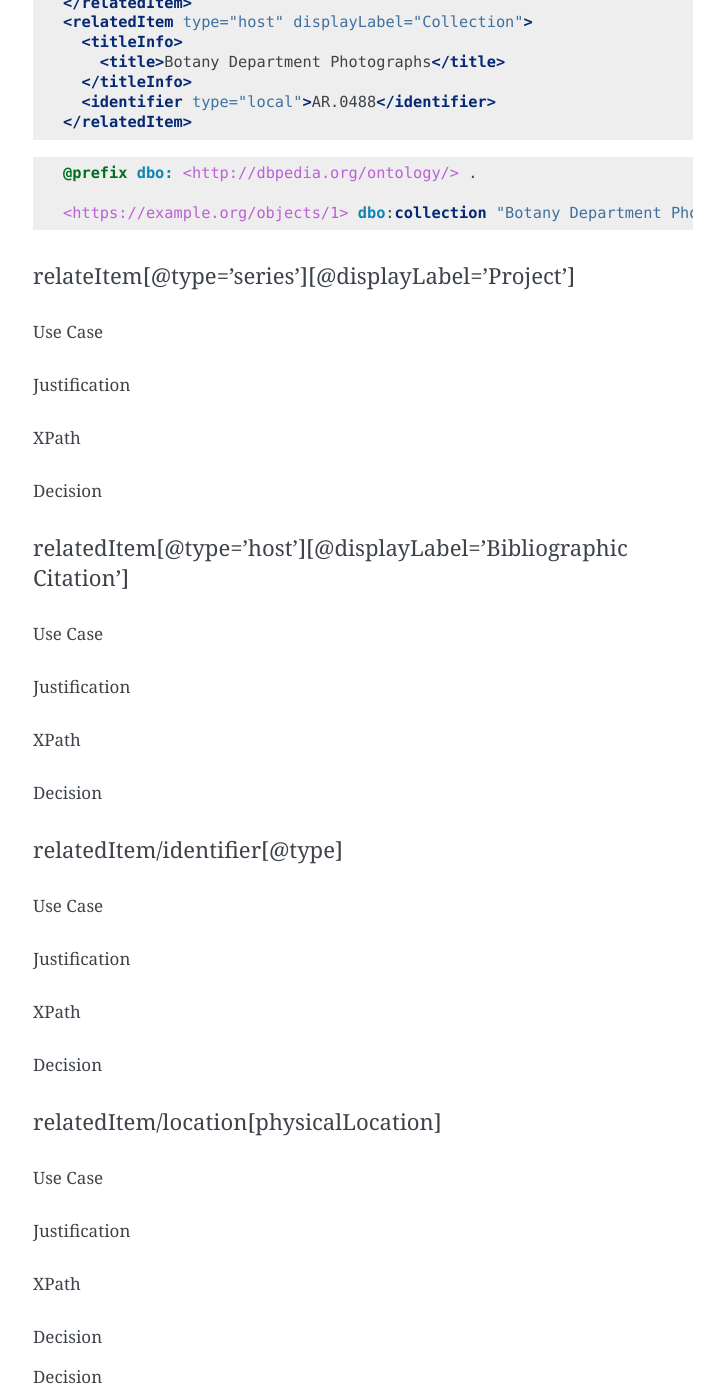
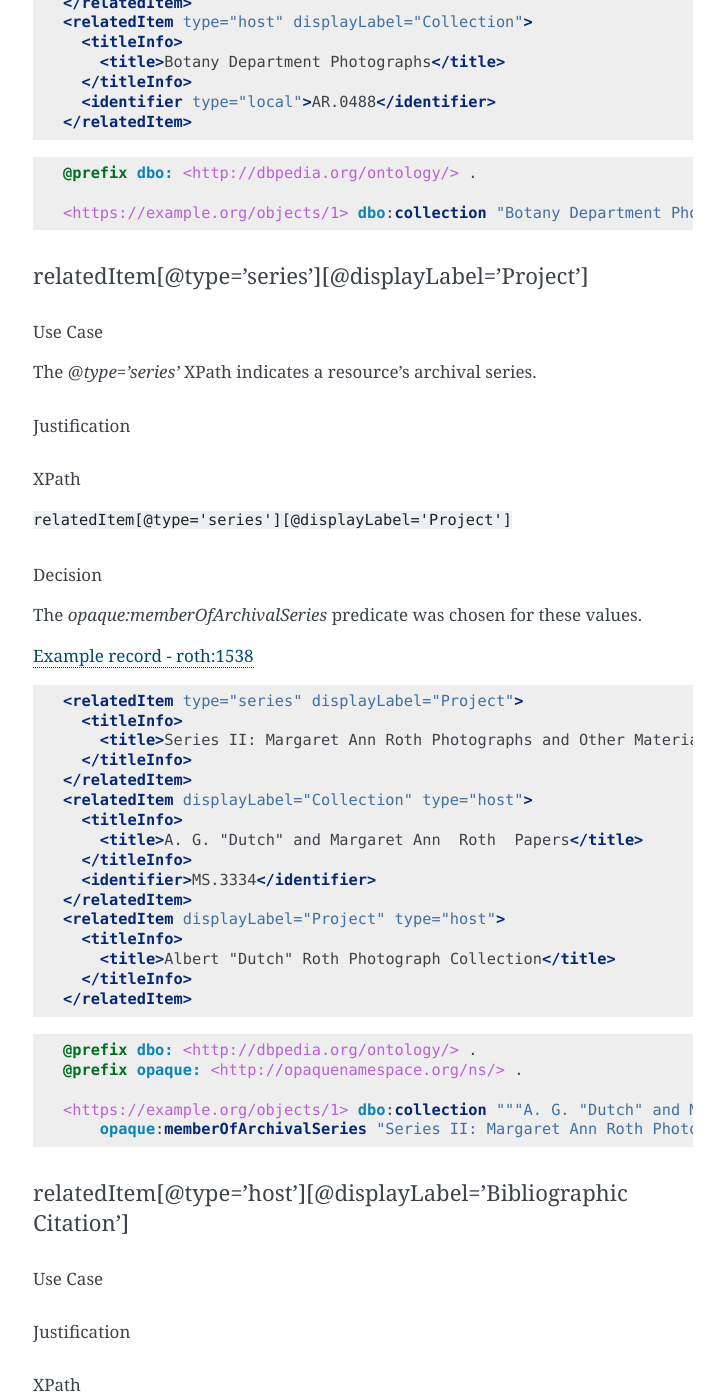
Before and after one commit to UTKcataloging/mods_to_rdf, a Sphinx documentation site: the page built from docs/source/contents/4_draft_mapping.rst, in a window 1280 px wide and 1400 px high, scrolled down 47752 px. Shown: the whole window, without its empty margins (387-1111 px from the left). Built offline with Sphinx 7.4.7, drawn with Linux system fonts in a browser that asks for light colours; formulas are drawn with MathJax 3; some of the changed text lies outside the part shown.

Commit message:
add `[@type='series'][@displayLabel='Project']` example

```diff
--- a/docs/source/contents/4_draft_mapping.rst
+++ b/docs/source/contents/4_draft_mapping.rst
@@ -2225,16 +2225,51 @@ The `dbo:collection` property was selected.
 
     <https://example.org/objects/1> dbo:collection "Botany Department Photographs, AR.0488" .
 
-relateItem[@type='series'][@displayLabel='Project']
+relatedItem[@type='series'][@displayLabel='Project']
 ---------------------------------------------------
 Use Case
 ^^^^^^^^
+The `@type='series'` XPath indicates a resource's archival series.
+
 Justification
 ^^^^^^^^^^^^^
 XPath
 ^^^^^
-Decision
-^^^^^^^^
+:code:`relatedItem[@type='series'][@displayLabel='Project']`
+
+Decision
+^^^^^^^^
+The `opaque:memberOfArchivalSeries` predicate was chosen for these values.
+
+`Example record - roth:1538 <https://digital.lib.utk.edu/collections/islandora/object/roth:1538/datastream/MODS/view>`_
+
+.. code-block:: xml
+
+    <relatedItem type="series" displayLabel="Project">
+      <titleInfo>
+        <title>Series II: Margaret Ann Roth Photographs and Other Materials, 1947 March 11-2002 December 14 (bulk 1947 March 11-1955 March 20). Sub-Series A: Photographs, 1947 March 11-1955 March 139</title>
+      </titleInfo>
+    </relatedItem>
+    <relatedItem displayLabel="Collection" type="host">
+      <titleInfo>
+        <title>A. G. "Dutch" and Margaret Ann  Roth  Papers</title>
+      </titleInfo>
+      <identifier>MS.3334</identifier>
+    </relatedItem>
+    <relatedItem displayLabel="Project" type="host">
+      <titleInfo>
+        <title>Albert "Dutch" Roth Photograph Collection</title>
+      </titleInfo>
+    </relatedItem>
+
+.. code-block:: turtle
+
+    @prefix dbo: <http://dbpedia.org/ontology/> .
+    @prefix opaque: <http://opaquenamespace.org/ns/> .
+
+    <https://example.org/objects/1> dbo:collection """A. G. "Dutch" and Margaret Ann Roth Papers, MS.3334""" ;
+        opaque:memberOfArchivalSeries "Series II: Margaret Ann Roth Photographs and Other Materials, 1947 March 11-2002 December 14 (bulk 1947 March 11-1955 March 20). Sub-Series A: Photographs, 1947 March 11-1955 March 139" .
+
 relatedItem[@type='host'][@displayLabel='Bibliographic Citation']
 -----------------------------------------------------------------
 Use Case
```
